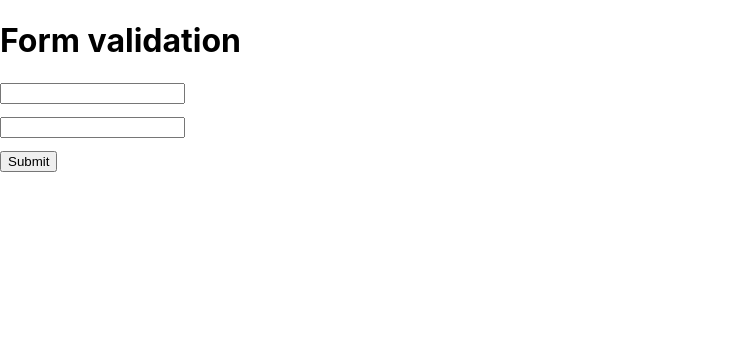
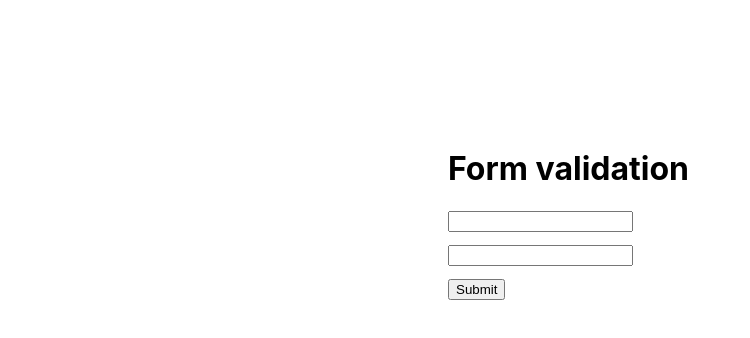
Before and after one commit to poojakelkar/react-js, a React (Create React App) app in the folder demo/: page / in a window 1280 px wide. Shown: the top 338 px of the page, without its empty margins (0-750 px from the left). Built offline with nearby package versions, Linux system fonts and the light colour scheme.

Commit message:
refactor

```diff
--- a/demo/src/App.js
+++ b/demo/src/App.js
@@ -42,7 +42,7 @@ class App extends React.Component {
 
     render() {
         return (
-            <div style={{ padding: "center" }}>
+            <div style={{ padding:"10%",marginLeft:"25%"}}>
                 <h1>Form validation</h1>
                 <input type="text" onChange={(event) => { this.setState({ name: event.target.value }) }} />
                 <p style={{ color: "red", fontSize: "12px" }}>{this.state.nameError}</p>
```
